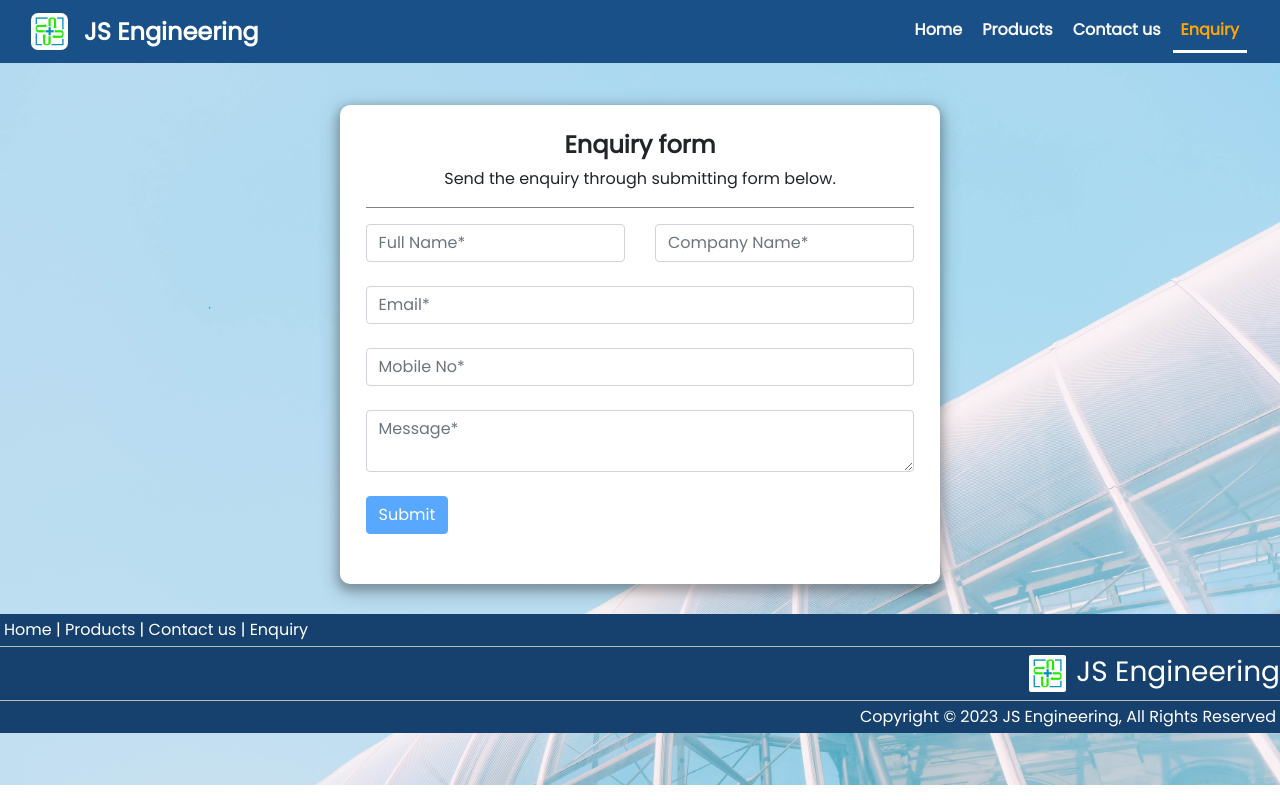
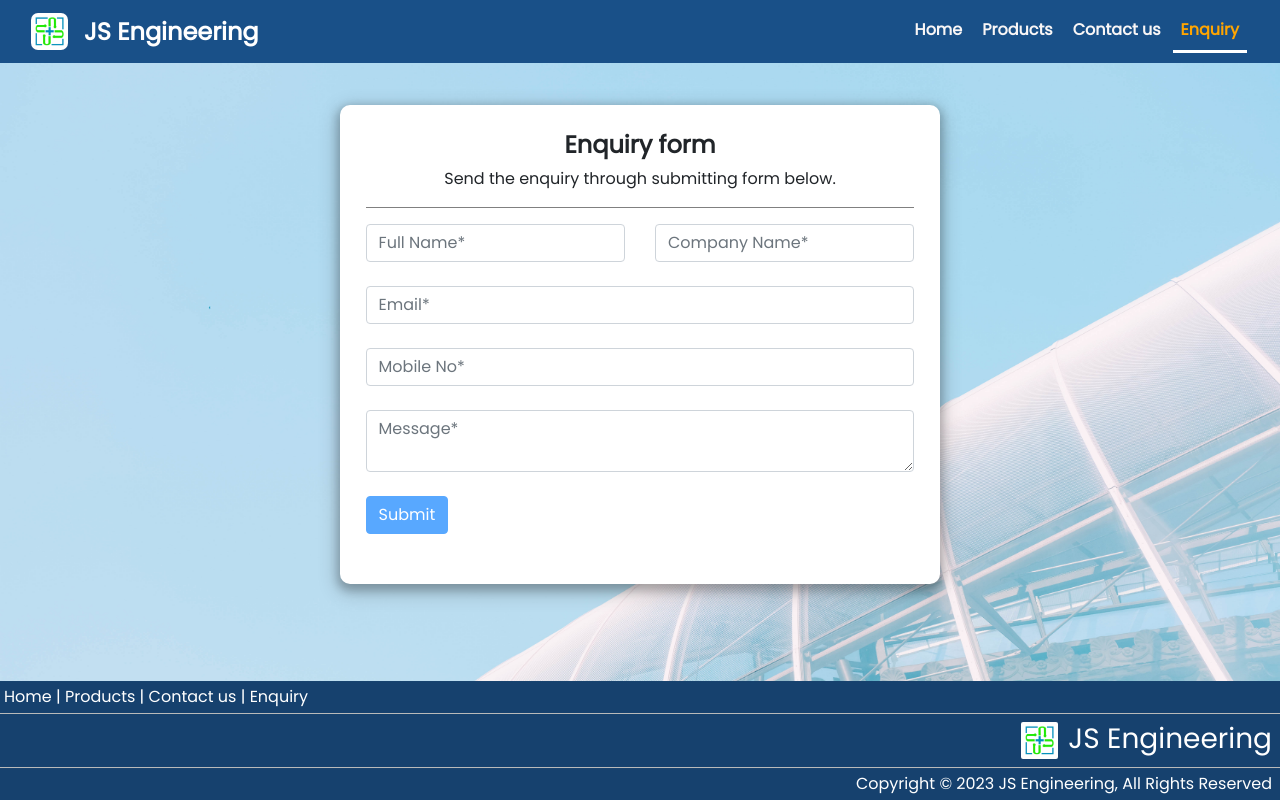
Before and after one commit to js-engineering/js-engineering.github.io, an Angular app: page /enquiry in a window 1280 px wide. Built offline with nearby package versions, Linux system fonts and the light colour scheme.

Commit message:
Website errors solved

```diff
--- a/src/app/app.module.ts
+++ b/src/app/app.module.ts
@@ -19,6 +19,7 @@ import {FormsModule} from '@angular/forms';
 import {MatCheckboxModule} from '@angular/material/checkbox';
 import { EnquiryComponent } from './pages/enquiry/enquiry.component';
 import { ReactiveFormsModule } from '@angular/forms';
+import { HashLocationStrategy, LocationStrategy } from '@angular/common';
 
 @NgModule({
   declarations: [
@@ -36,7 +37,7 @@ import { ReactiveFormsModule } from '@angular/forms';
     AppRoutingModule,
     BrowserAnimationsModule, MatCardModule, MatButtonModule, MatDividerModule, MatCheckboxModule, FormsModule, MatFormFieldModule, MatInputModule, MatRippleModule, ReactiveFormsModule,
   ],
-  providers: [],
+  providers: [{provide: HashLocationStrategy, useClass: HashLocationStrategy}],
   bootstrap: [AppComponent]
 })
 export class AppModule { }
--- a/src/app/pages/contactus/contactus.component.css
+++ b/src/app/pages/contactus/contactus.component.css
@@ -23,9 +23,13 @@
 }
 
 .text-block {
-    color: white;
+    color: black;
+    background-color: #fff;
     text-align:center;
     position: absolute;
+    padding: 10px;
+    padding-bottom: 7px;
+    border-radius: 15px;
     top:50%;
     right:50%;
     transform:translate(50%, -50%);
--- a/src/app/pages/contactus/contactus.component.html
+++ b/src/app/pages/contactus/contactus.component.html
@@ -1,7 +1,7 @@
 <div class="img-container">
     <img src="./assets/images/enquire-now.jpg" class="img-fluid img-size" alt="About JS Engineering">
     <div class="text-block">
-        <h2>Contact Us</h2>
+        <h2>Contact us</h2>
     </div>
 </div>
 <div class="container-fluid pt-3 pl-3 bg-light">
--- a/src/app/pages/enquiry/enquiry.component.ts
+++ b/src/app/pages/enquiry/enquiry.component.ts
@@ -26,8 +26,8 @@ export class EnquiryComponent implements OnInit {
   async submitData() {
     console.log(this.enquiryForm.value);
     if (this.enquiryForm.valid) {
-      emailjs.init('P-tDpNvxmnzSH1iQN');
-      let response = await emailjs.send("service_77r1bdr","template_9bjpuer",{
+      emailjs.init('3mtMDI-4tTU5jNaOP');
+      let response = await emailjs.send("service_udghco8","template_mwwxzkf",{
         fullName: this.enquiryForm.value.fullName,
         mobile: this.enquiryForm.value.mobileNo,
         companyName: this.enquiryForm.value.companyName,
--- a/src/app/shared/footer/footer.component.css
+++ b/src/app/shared/footer/footer.component.css
@@ -1,3 +1,8 @@
 .bottom-border{
     border-bottom: 1px solid #bcbcbc;
   }
+
+footer{
+  position: sticky;
+  top: 100%;
+}
--- a/src/app/shared/footer/footer.component.html
+++ b/src/app/shared/footer/footer.component.html
@@ -1,21 +1,19 @@
-<section class="">
-  <!-- Footer -->
+<!-- Footer -->
   <footer class="text-white" style="background-color: #16416e;">
     <div class="text-start p-1 bottom-border">
-      <a class="text-white" style="text-decoration: none;" href="home"> Home</a> |
+      <a class="text-white" style="text-decoration: none;" routerLink="home"> Home</a> |
       <!-- <a class="text-white" style="text-decoration: none;" href="aboutus"> About us</a> | -->
-      <a class="text-white" style="text-decoration: none;" href="products"> Products</a> |
-      <a class="text-white" style="text-decoration: none;" href="contactus"> Contact us</a> |
-      <a class="text-white" style="text-decoration: none;" href="enquiry">Enquiry</a>
+      <a class="text-white" style="text-decoration: none;" routerLink="products"> Products</a> |
+      <a class="text-white" style="text-decoration: none;" routerLink="contactus"> Contact us</a> |
+      <a class="text-white" style="text-decoration: none;" routerLink="enquiry">Enquiry</a>
     </div>
-    <div class="text-end pt-2 bottom-border" style="background-color: #16416e">
+    <div class="text-end pt-2 pr-2 bottom-border" style="background-color: #16416e">
       <h3><img src="./assets/images/js-engineering-logo-alone.jpg" alt="" style="width: 37px; height: 37px; margin-right: 10px; border-radius: 2px;">JS Engineering</h3>
     </div>
     <!-- Copyright -->
-    <div class="text-end p-1">
+    <div class="text-end p-1 pr-2">
       Copyright © 2023 JS Engineering, All Rights Reserved
     </div>
     <!-- Copyright -->
   </footer>
   <!-- Footer -->
-</section>
--- a/src/styles.css
+++ b/src/styles.css
@@ -2,7 +2,21 @@
 @import url('https://fonts.googleapis.com/css2?family=Poppins:wght@400;display=swap');
 body{
     font-family: Arial, Helvetica, sans-serif;
+    min-height: 100vh;
 }
+
+/* body::-webkit-scrollbar{
+    width: 0;
+} */
+
+/* body::-webkit-scrollbar-track{
+    background: transparent;
+}
+
+body::-webkit-scrollbar-thumb{
+    background-color: transparent;
+} */
+
 *{
     padding: 0;
     margin: 0;
```
Also changed, not shown: 5 other files (tests, documents, lock files or other folders).
